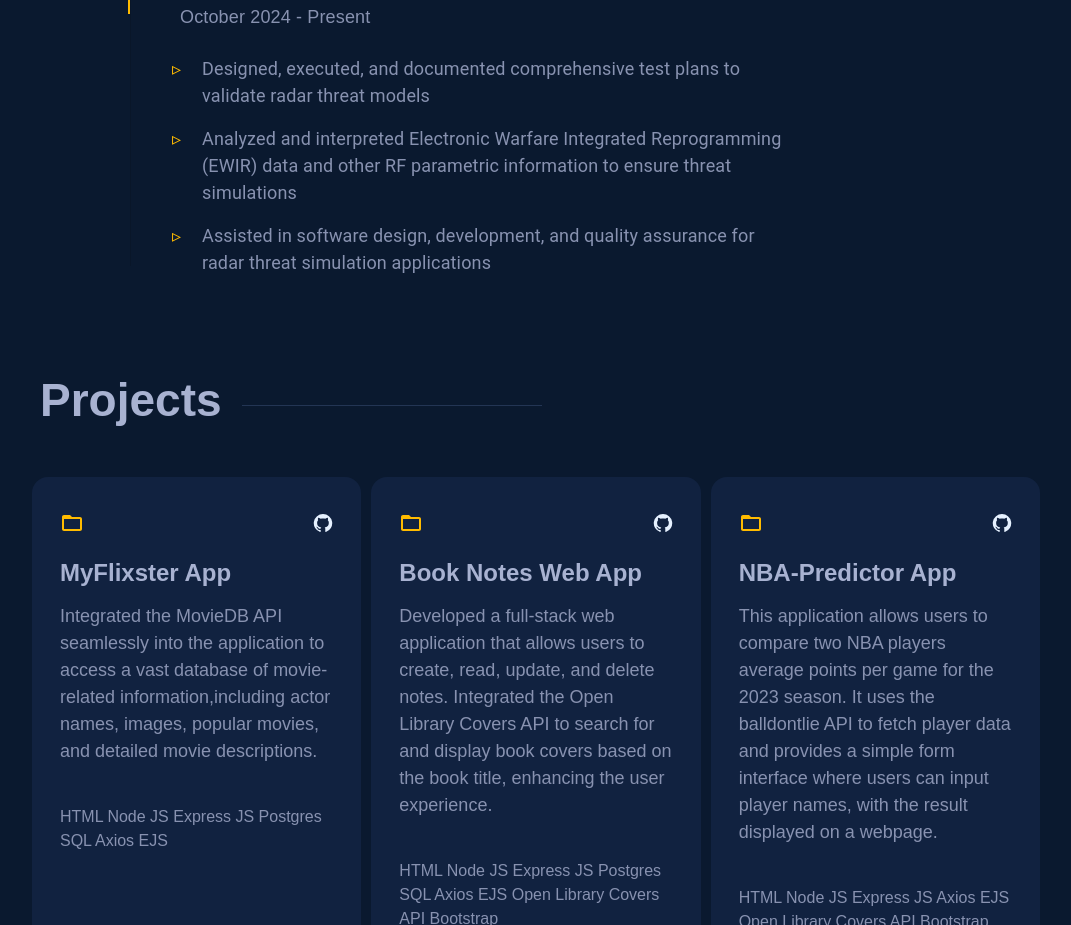
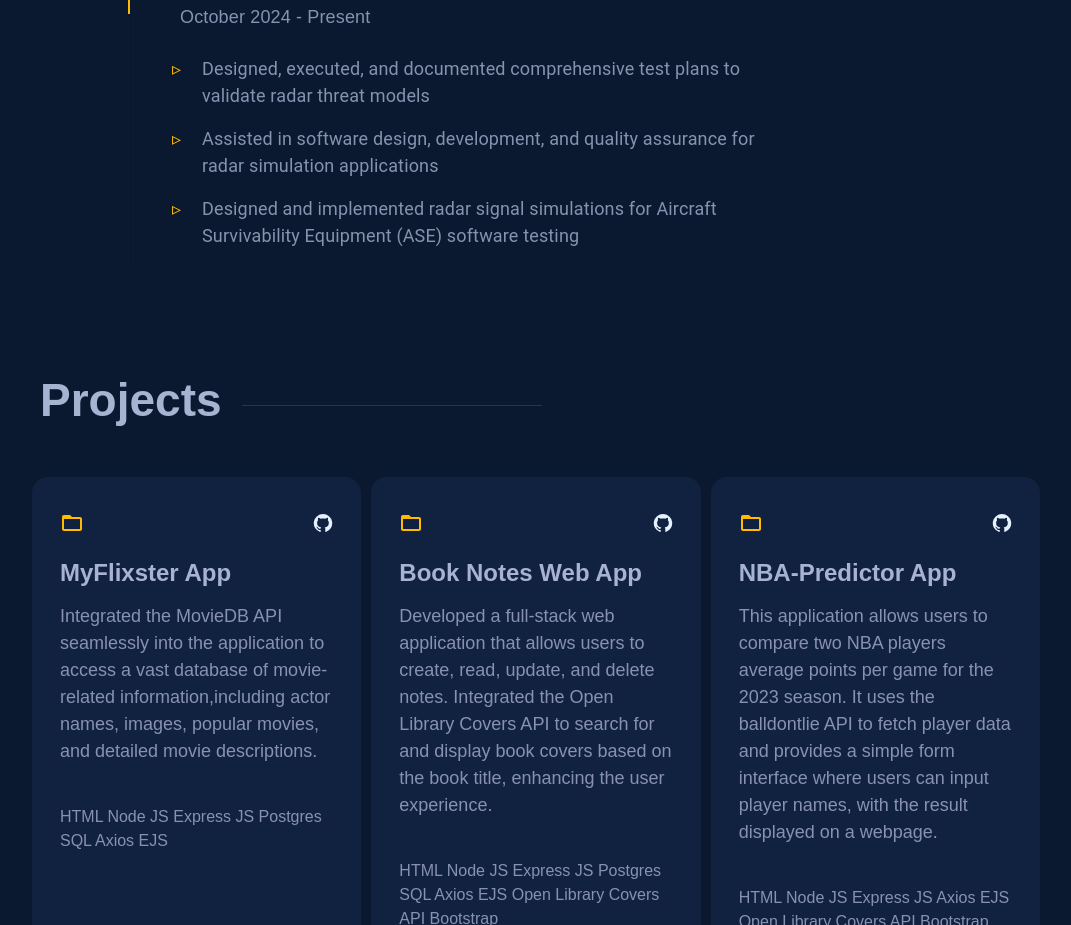
Before and after one commit to jojoh45/Jordans-Portfolio, a React (Vite) app: page / in a window 1280 px wide. Shown: the part 2067-2992 px from the top of the page, without its empty margins (100-1171 px from the left). Built offline with nearby package versions, Linux system fonts and the light colour scheme; a web font is replaced by a local one.

Commit message:
Updated some of the job description

```diff
--- a/src/components/JobList.jsx
+++ b/src/components/JobList.jsx
@@ -65,7 +65,7 @@
             company: 'SRI International',
             location: 'Aberdeen Proving Ground, MD',
             duration: 'October 2024 - Present',
-            desc: ['Designed, executed, and documented comprehensive test plans to validate radar threat models', 'Analyzed and interpreted Electronic Warfare Integrated Reprogramming (EWIR) data and other RF parametric information to ensure threat simulations', 'Assisted in software design, development, and quality assurance for radar threat simulation applications'],
+            desc: ['Designed, executed, and documented comprehensive test plans to validate radar threat models', 'Assisted in software design, development, and quality assurance for radar simulation applications', 'Designed and implemented radar signal simulations for Aircraft Survivability Equipment (ASE) software testing'],
             },
         }
 
```
